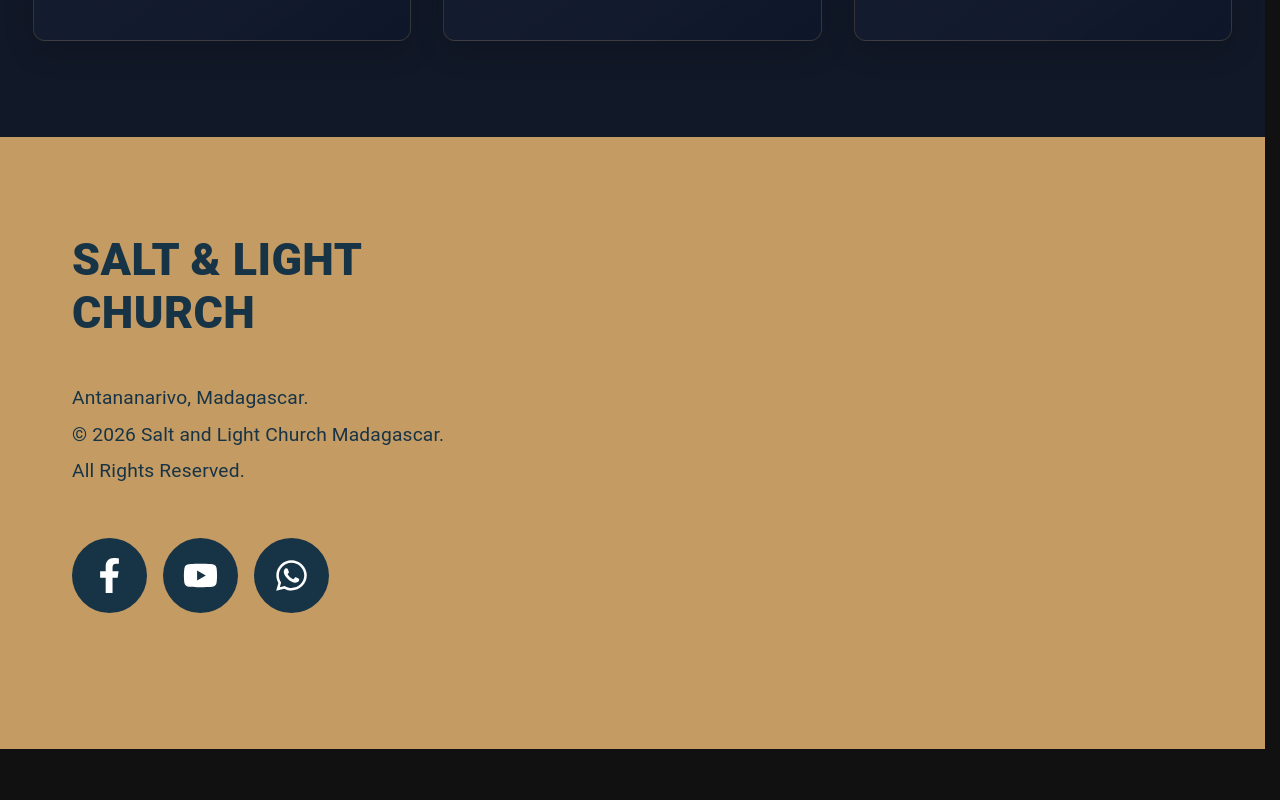
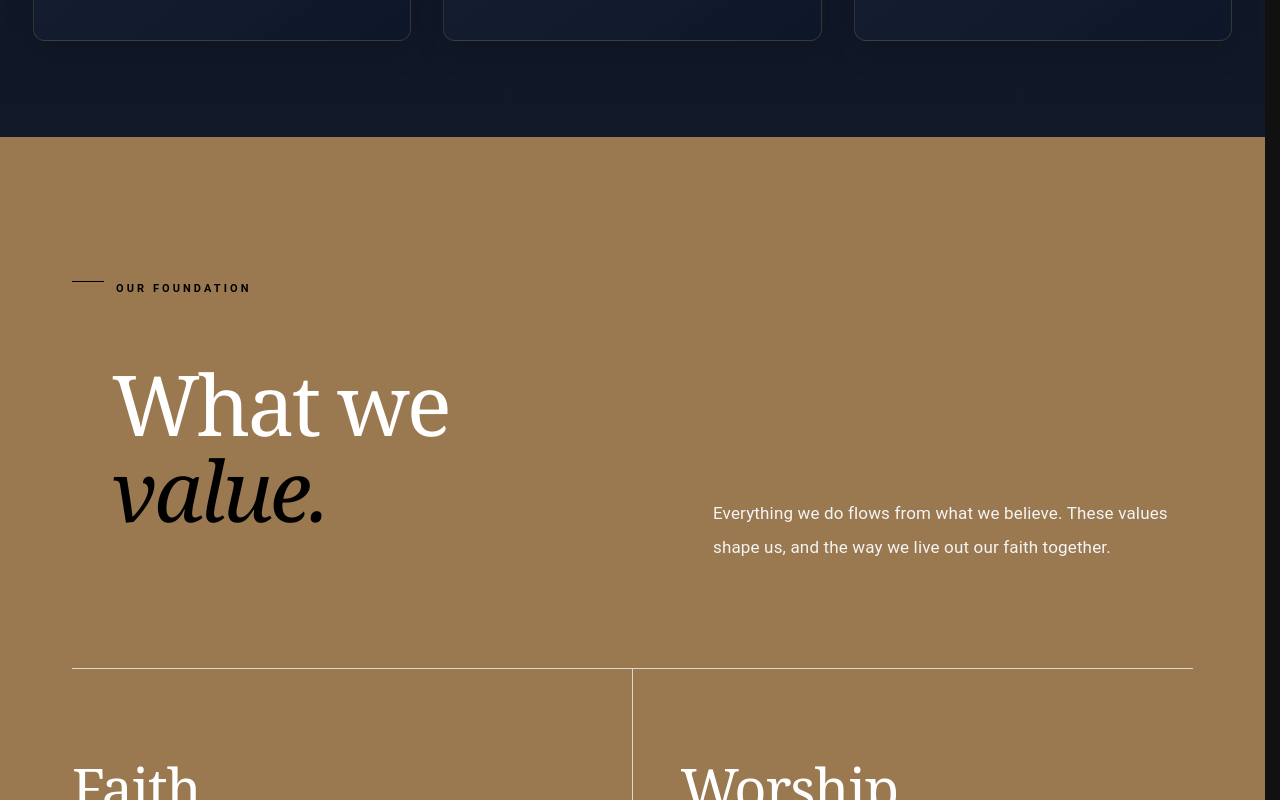
Before and after one commit to JayRostorfer/Salt-LightChurch, a Next.js app: page /about in a window 1280 px wide. Shown: the part 2040-2840 px from the top of the page. Before the commit the page ends 2789 px from the top, so only its background shows below. Built offline with nearby package versions, Linux system fonts and the light colour scheme.

Commit message:
Add WhatWeValue component to About page

```diff
--- a/src/app/about/page.js
+++ b/src/app/about/page.js
@@ -76,6 +76,7 @@ return () => ctx.revert();
 }, [isDesktop]);
 
 return (
+  <>
 <Box
 ref={sectionRef}
 sx={{
@@ -202,5 +203,8 @@ What do we believe?
   </Box>
 </Box>
 
+<WhatWeValue />
+              </>
+
 );
 }
```
